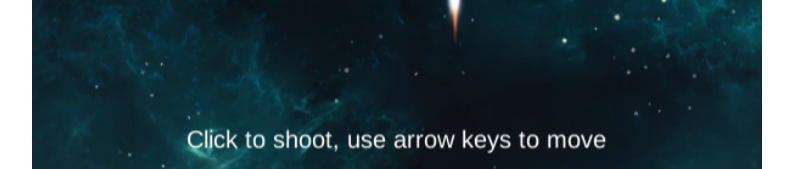
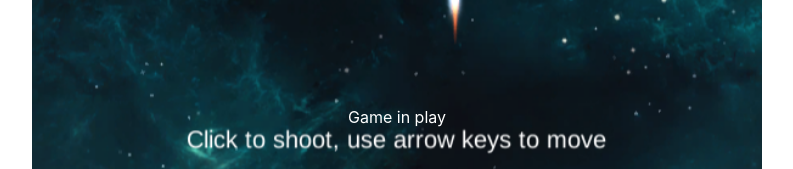
Before and after one commit to jnschaible/portfolio, a Django app: page /projects/1/ in a window 1280 px wide. Shown: the part 1094-1263 px from the top of the page, without its empty margins (53-846 px from the left). Run offline with Django 3.2, Linux system fonts and the light colour scheme; data comes from the database, SQL or seed files in the repository; both versions use the stored data as it was after the commit; parts of the project's set-up code (start-up, migrations or seed data) failed here and were passed over; some libraries are stand-ins or nearby versions.

Commit message:
added captions to project image carousel

```diff
--- a/projects/models.py
+++ b/projects/models.py
@@ -19,6 +19,7 @@ class Project(models.Model):
 class Image(models.Model):
     title = models.CharField(max_length=100)
     url = models.CharField(max_length=100)
+    caption = models.CharField(max_length=140)
 
     def __str__(self):
         return self.title
--- a/projects/templates/project_detail.html
+++ b/projects/templates/project_detail.html
@@ -29,11 +29,13 @@
                     {% if image == project.images.all|first %}
                     <div class="carousel-item active">
                         <img src="{% static image.url %}" class="d-block w-100" alt="...">
+                        <div class="carousel-caption d-none d-md-block"><span stlye="display: inline; background-color: black">{{ image.caption }}</span></div>
                     </div>
                     {% else %}
                         <div class="carousel-item">
                         <img src="{% static image.url %}" class="d-block w-100" alt="...">
-                        </div>
+                        <div class="carousel-caption d-none d-md-block"><span style="display: inline; background-color: black">{{ image.caption }}</span></div>
+                    </div>
                     {% endif %}
                 {% endfor %}
             </div>
```
Also changed, not shown: db.sqlite3.
